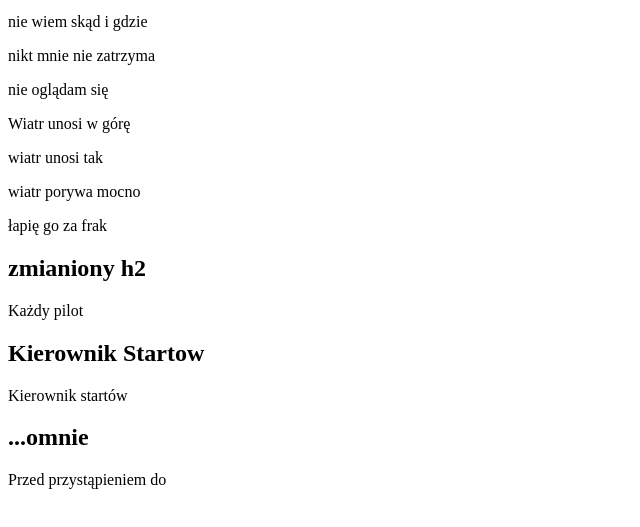
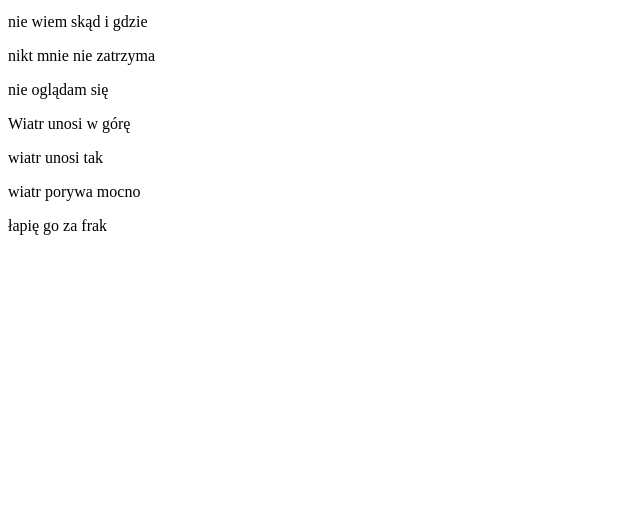
Before and after one commit to ltvc/learning-git-2, a plain HTML site: page index.html in a window 1280 px wide. Shown: the part 101-628 px from the top of the page, without its empty margins (0-640 px from the left). Drawn offline with Linux system fonts and the light colour scheme.

Commit message:
Remove h2

```diff
--- a/index.html
+++ b/index.html
@@ -16,12 +16,5 @@
 <p>łapię go za frak</p>
 
 
-	<h2>zmianiony h2</h2>
-  		<p> Każdy pilot </p>
-  	<h2>Kierownik Startow </h2>
-  		<p> Kierownik startów </p>
-  	<h2>...omnie </h2>
-  		<p> Przed przystąpieniem do </p>
-
   </body>
   </html>
```
